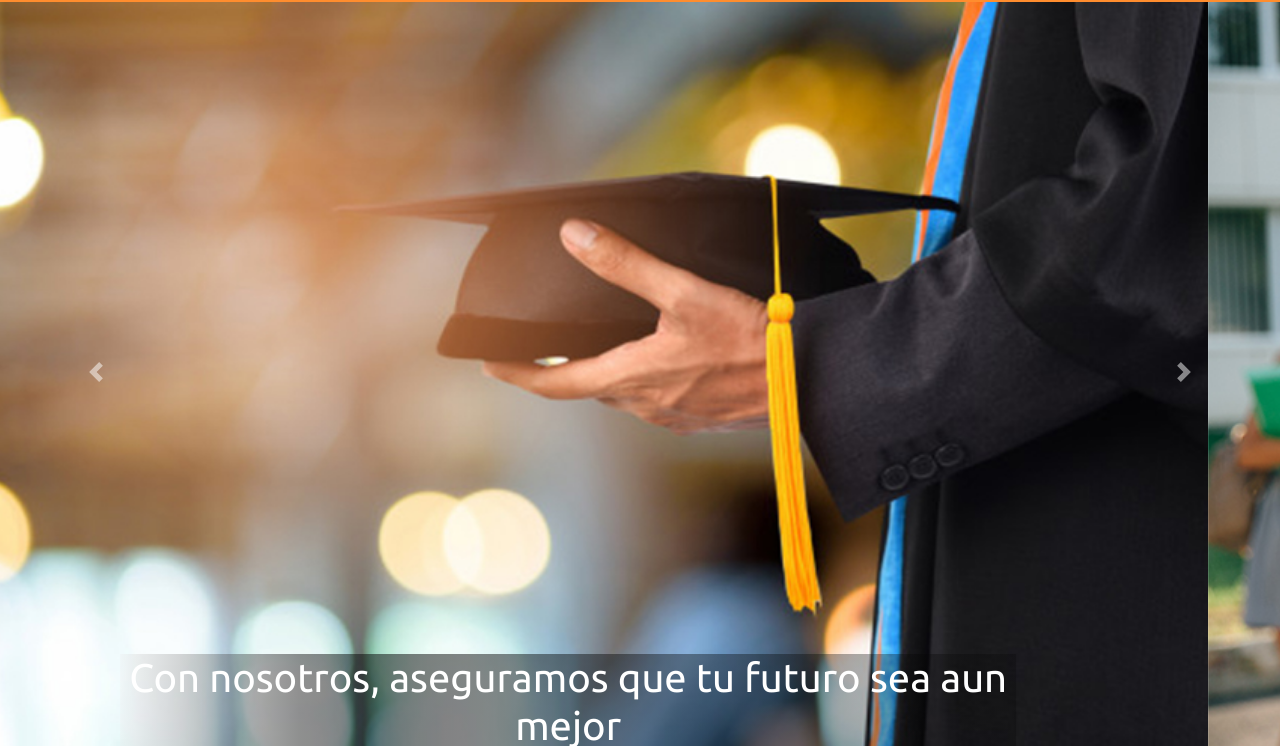
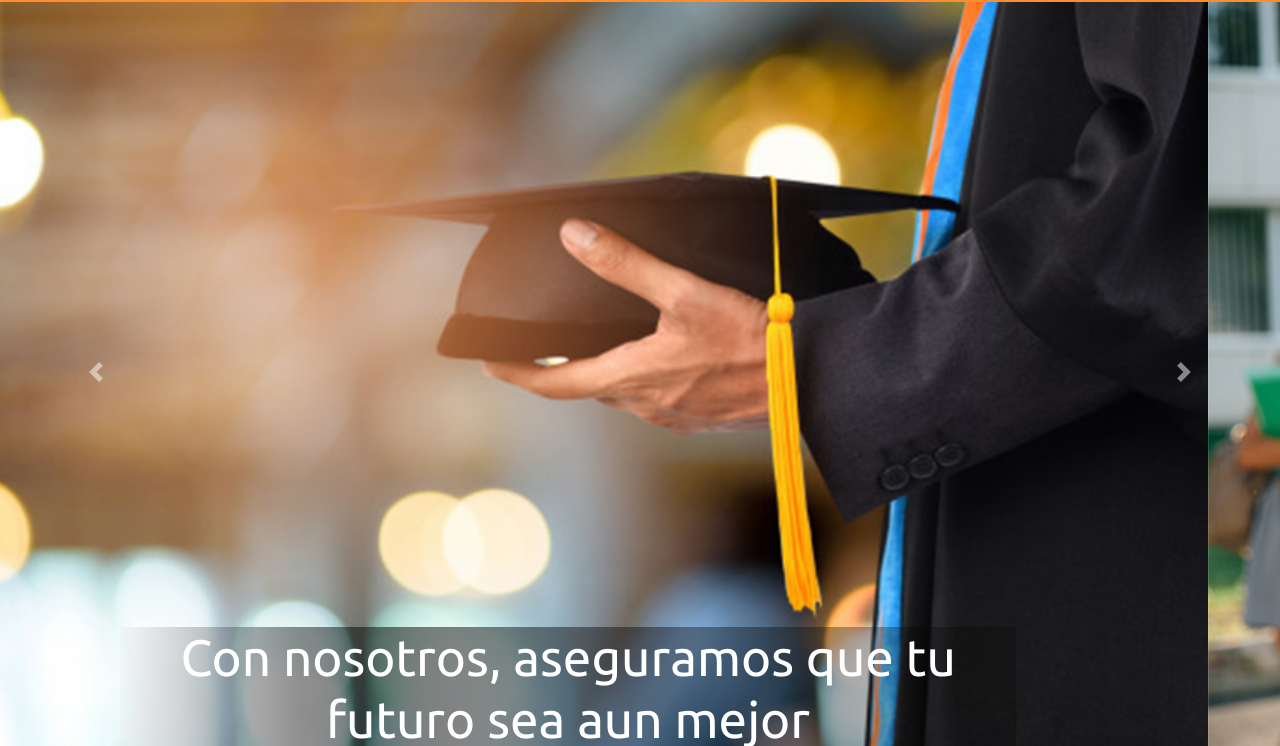
Before and after one commit to yeffrialm/Web-contabilidad, a plain HTML site: page index.html in a window 1280 px wide. Shown: the part 54-800 px from the top of the page. Drawn offline with nearby package versions, Linux system fonts and the light colour scheme.

Commit message:
Update estilos.css

```diff
--- a/css/estilos.css
+++ b/css/estilos.css
@@ -17,7 +17,7 @@ p{
 
 h1{
   color: black;
-
+  font-size:4vw;
   font-family: 'Ubuntu', sans-serif;
 }
 
```
